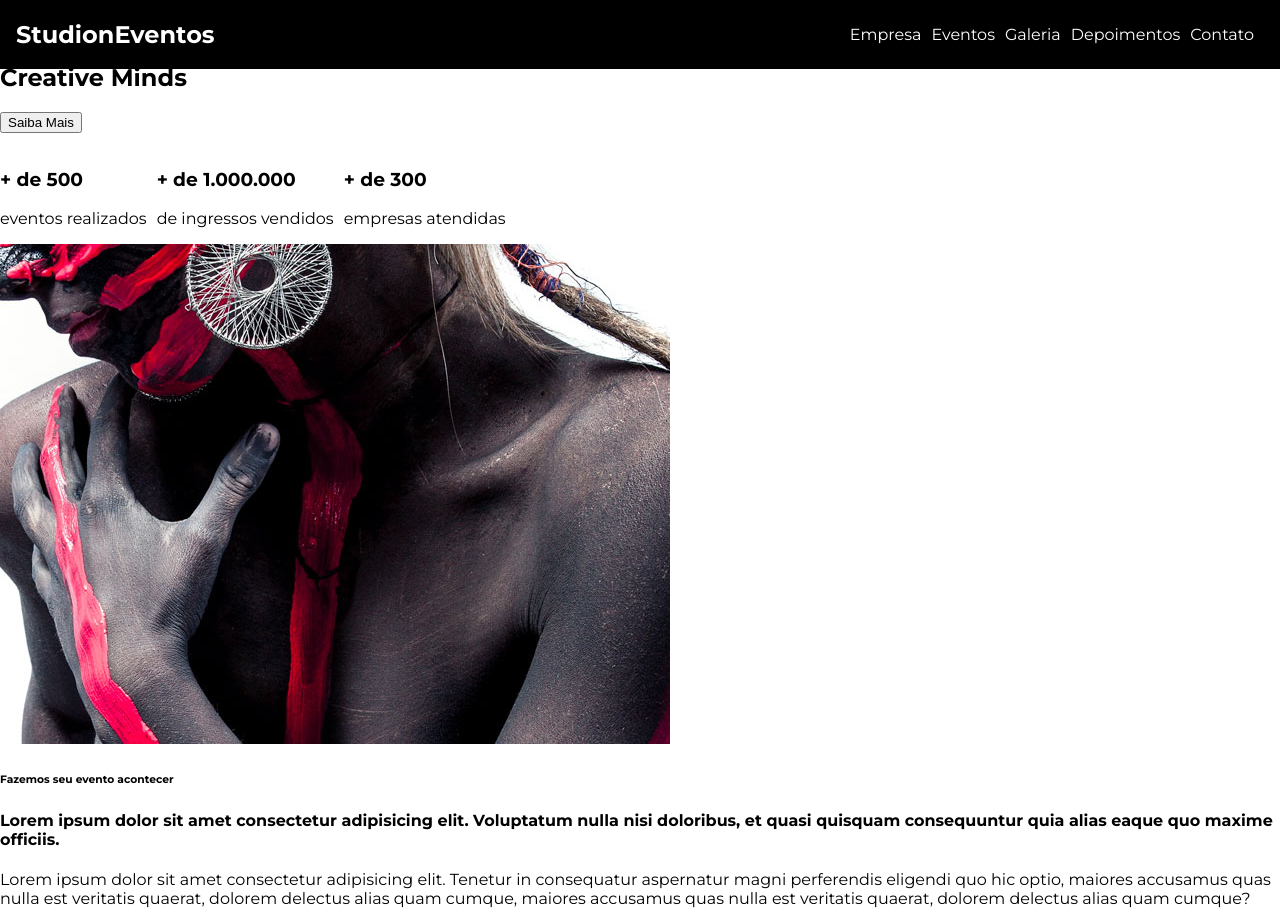
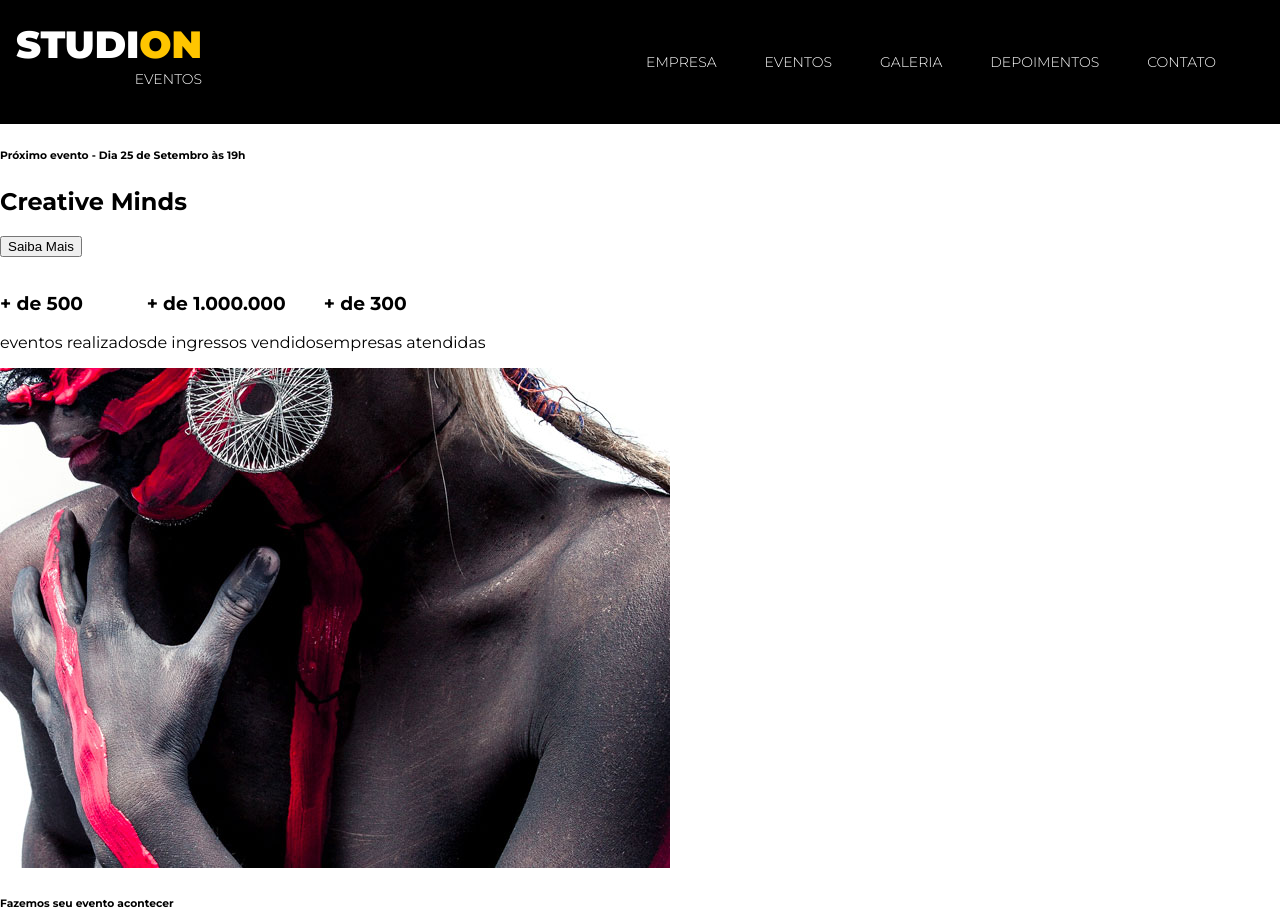
Before and after one commit to OtherVision/studion-project, a website: page src/index.html in a window 1280 px wide. Shown: the top 913 px of the page. Drawn offline with Linux system fonts and the light colour scheme.

Commit message:
finalizar navbar

```diff
--- a/src/css/style.css
+++ b/src/css/style.css
@@ -1,24 +1,25 @@
-@import url('https://fonts.googleapis.com/css2?family=Montserrat:wght@400;700&display=swap');
+@import url('https://fonts.googleapis.com/css2?family=Montserrat:wght@300;400;700;900&display=swap');
 
 * {
     box-sizing: border-box;
  }
 
 :root {
+
+    --color-primary: #ffc500;
+
     font-family: 'Montserrat', sans-serif;
     font-size: 16px;
 }
 
 body {
     margin: 0;
+    padding-top: 7.75rem;
 }
 ul {
     display: flex;
     list-style: none;
     padding-left: 0;
-}
-li {
-    margin-right: 0.625rem;
 }
 
 
@@ -27,11 +28,11 @@ li {
     display: grid;
     grid-template-columns: 1fr 9fr;
     align-items: center;
-
     top: 0;
     left: 0;
 
     width: 100vw;
+    height: 7.75rem;
     padding: 0 1rem;
 
     background-color: #000;
@@ -41,10 +42,35 @@ li {
 .navbar__links {
     justify-self: end;
 }
+.navbar__links li {
+    font-size: 0.875rem;
+    margin-right: 3rem;
+    text-transform: uppercase;
+}
 .navbar__links a {
+    font-weight: 300;
     color: #fff;
     text-decoration: none;
 }
+.navbar__links a:hover {
+    color: var(--color-primary);
+}
 
+.logo-studion {
+    font-size: 2.375rem;
+    font-weight: 900 ;
+    line-height: 1ch;
+    text-transform: uppercase;
+    text-align: right;
+}
+
+.logo-studion__subtitle {
+    font-size: .875rem;
+    font-weight: 300;
+}
+
+.copy--primary {
+    color: var(--color-primary);
+}
 
 /* .slide h6 {margin: 0;} */
--- a/src/index.html
+++ b/src/index.html
@@ -11,7 +11,12 @@
 
 <body>
     <nav class="navbar">
-        <h1>Studi<span>on</span><span>Eventos</span> </h1>
+        <h1 class="logo-studion">
+
+            Studi<span class="copy--primary">on</span>
+            <span class="logo-studion__subtitle">Eventos</span>
+
+        </h1>
 
         <ul class="navbar__links">
             <li><a href="#empresa"> Empresa </a></li>
```
